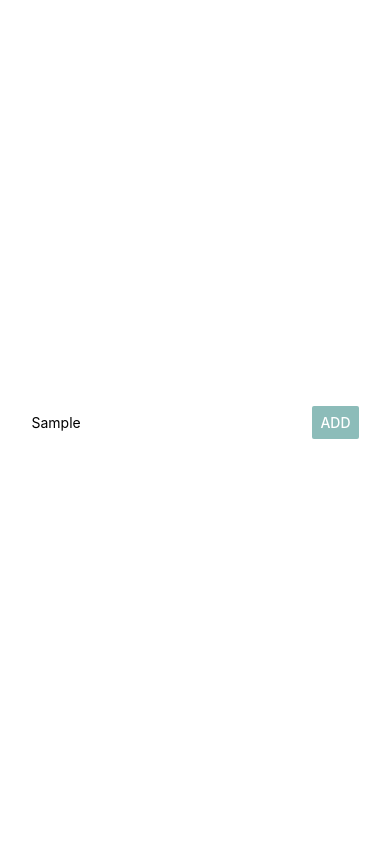
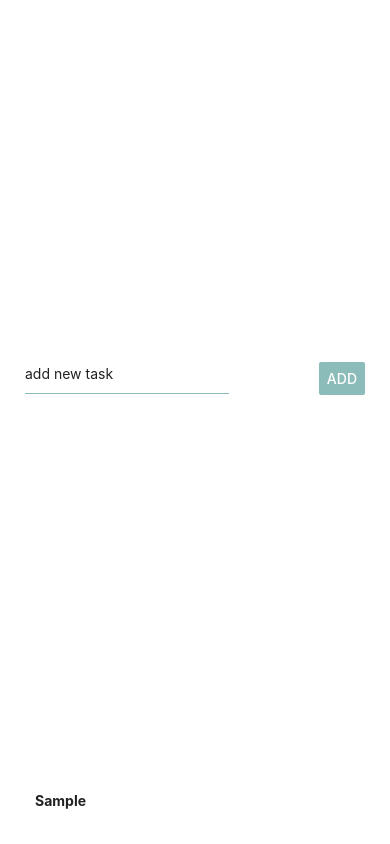
Before and after one commit to sotopro/clase01testcoderhouse, a React Native app: screen / in a window 390 px wide. Both pictures are taken after typing "Sample" into the empty fields and a click on the button "ADD". Built offline with nearby package versions, Linux system fonts and the light colour scheme.

Commit message:
[topic] - add states & list of task

```diff
--- a/App.js
+++ b/App.js
@@ -1,13 +1,40 @@
 // import { StatusBar } from "expo-status-bar";
+import React, { useState } from "react";
 import { StyleSheet, Text, View, TextInput, Button } from "react-native";
 import { themes } from "./src/constants/themes/index";
 
 export default function App() {
+  const [task, setTask] = useState("");
+  const [tasks, setTasks] = useState([]);
+
+  const onHandleInput = (text) => {
+    setTask(text);
+  };
+
+  const onHandleSubmit = () => {
+    setTask("");
+    setTasks([...tasks, task]);
+  };
+
+  console.warn({ tasks });
+
   return (
     <View style={themes.container}>
       <View style={styles.containerTask}>
-        <TextInput placeholder="add new task" />
-        <Button title="ADD" color="#8CBCB9" />
+        <TextInput
+          style={styles.textInput}
+          placeholder="add new task"
+          value={task}
+          onChangeText={onHandleInput}
+        />
+        <Button title="ADD" color="#8CBCB9" onPress={() => onHandleSubmit()} />
+      </View>
+      <View style={styles.containerList}>
+        {tasks.map((item, idx) => (
+          <View key={`task-${idx}`} style={styles.containerItem}>
+            <Text style={styles.item}>{item}</Text>
+          </View>
+        ))}
       </View>
     </View>
   );
@@ -15,9 +42,30 @@ export default function App() {
 
 const styles = StyleSheet.create({
   containerTask: {
+    padding: 25,
     flex: 1,
     flexDirection: "row",
-    justifyContent: "space-around",
+    justifyContent: "space-between",
     alignItems: "center",
   },
+  textInput: {
+    borderColor: "#8CBCB9",
+    borderBottomWidth: 1,
+    marginBottom: 10,
+    width: "60%",
+    height: 40,
+    fontSize: 14,
+    color: "#212121",
+  },
+  containerList: {
+    margin: 25,
+  },
+  containerItem: {
+    padding: 10,
+  },
+  item: {
+    fontSize: 14,
+    color: "#212121",
+    fontWeight: "bold",
+  },
 });
```
